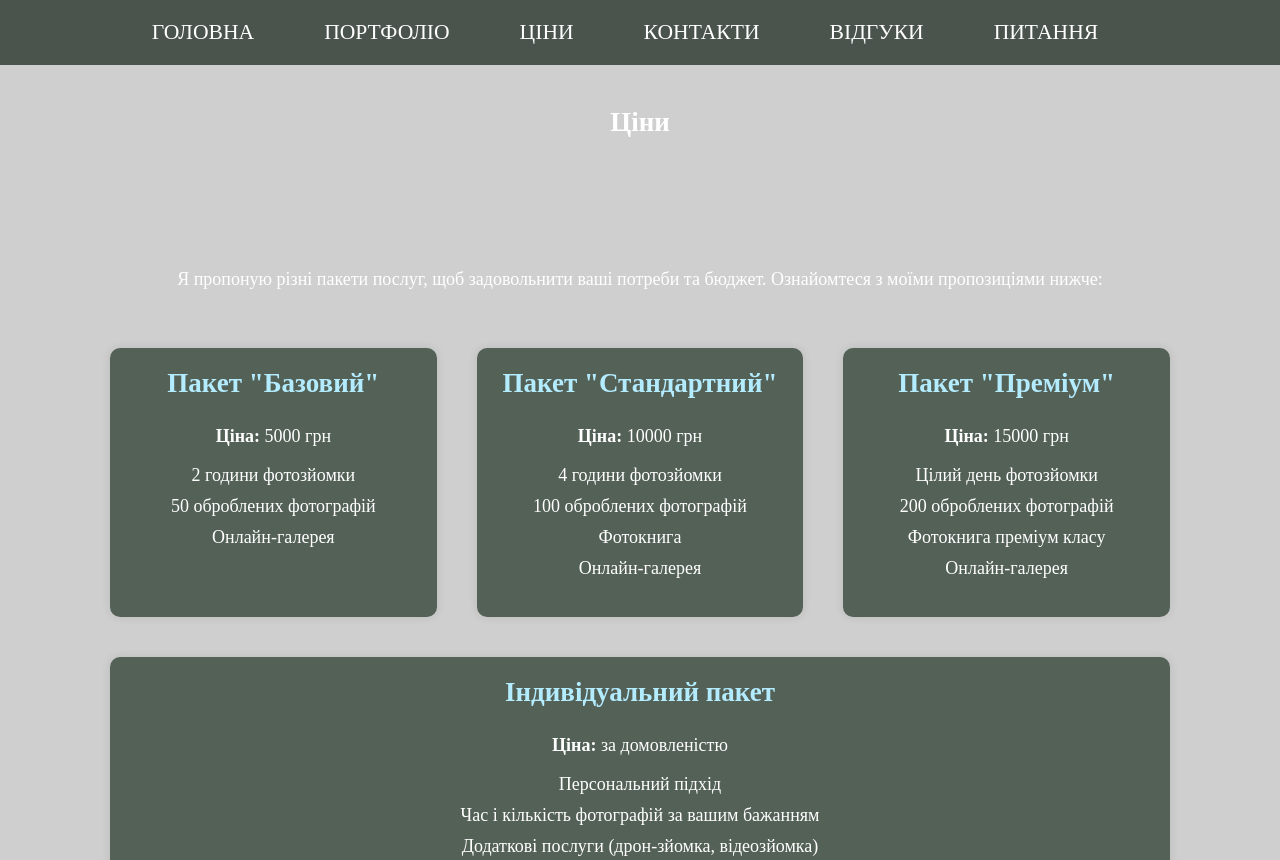
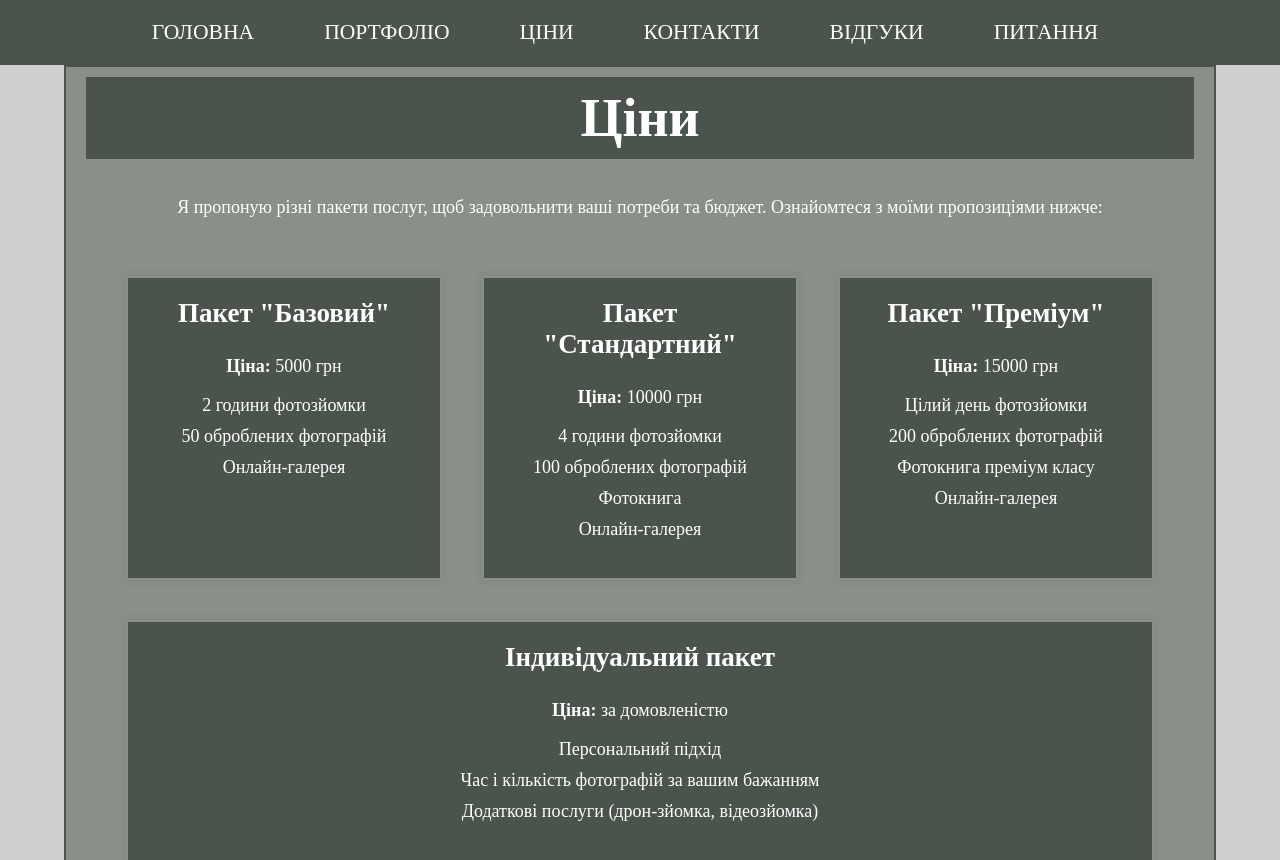
Before and after one commit to Zolton21/webdesign, a plain HTML site: page pricing.html in a window 1280 px wide. Shown: the top 860 px of the page. Drawn offline with Linux system fonts and the light colour scheme.

Commit message:
added animation for contacts and prices

```diff
--- a/contacts.css
+++ b/contacts.css
@@ -116,3 +116,13 @@ footer {
     color: #ffffff;
     box-sizing: border-box;
 }
+.container, .photo-gallery, footer {
+    opacity: 0; /* Спочатку приховуємо контент */
+    transform: translateY(20px); /* Піднімаємо контент на 20px */
+    transition: opacity 0.8s ease, transform 0.8s ease; /* Плавна анімація */
+}
+
+.container.show, .photo-gallery.show, footer.show {
+    opacity: 1;
+    transform: translateY(0);
+}
--- a/pricing.css
+++ b/pricing.css
@@ -1,7 +1,6 @@
 body {
     font-family: 'Times New Roman', Times, serif, cursive;
     background-color: #cfcfcf;
-    /*background-image: linear-gradient(to bottom, #cfcfcff5, #687e62e8); /* Градієнт фону */
     color: #1c2820c5;
     margin: 0;
     padding: 0;
@@ -12,17 +11,12 @@ body {
 }
 
 header {
-    text-align: center;
-    color: #1c2820c5;
-    padding: 20px;
-    font-family: 'Times New Roman', Times, serif; /* Додано шрифт Sofia */
-    background-color: #cfcfcf;
-    /*background-image: linear-gradient(to bottom, #cfcfcff5, #4A544C); /* Градієнт від кольору меню до сірого */
+    display: none; /* Сховати header, бо h2 перенесено */
 }
 
 nav {
     font-family: 'Times New Roman', Times, serif;
-    background-color: #4A544C; /* Оливковий колір фону для меню */
+    background-color: #4A544C;
     color: #ffffff;
     padding: 20px;
     width: 100%;
@@ -49,48 +43,42 @@ nav ul li a {
 
 nav ul li a:hover {
     text-decoration: underline;
-    color: #b4ecff; /* Підсвічування блакитним кольором при наведенні */
+    color: #b4ecff;
 }
+
 .container {
-    background-color: #cfcfcf;
-    width: 100%;
-    padding: 70px;
+    background-color: #8A8F8A; /* Новий фон між #4A544C та #cfcfcf */
+    width: 90%;
+    max-width: 1200px;
+    margin: 0 auto;
+    padding: 70px 20px;
     box-sizing: border-box;
+    border: 2px solid #4A544C;
     display: flex;
     flex-direction: column;
     align-items: center;
+    min-height: calc(100vh - 140px); /* Від nav до footer */
 }
-.contact-items {
-    display: flex;
-    justify-content: space-around;
+
+.container h2 {
+    color: #ffffff;
+    background-color: #4A544C;
+    font-size: 3em; /* Збільшений розмір тексту */
+    padding: 10px 20px;
+    border: none;
+    text-align: center;
     width: 100%;
-    flex-wrap: wrap;
+    margin: -60px 0 20px; /* Adjust to overlap container */
+    box-sizing: border-box;
 }
-.contact-item {
-    text-align: center;
-    margin: 20px;
-    flex: 1;
-    min-width: 200px;
-}
-.contact-item a {
-    display: block;
-    margin-top: 10px;
-    font-size: 1.5em;
-    color: #ffffff;
-    text-decoration: none;
-}
-.contact-item a::after {
-    content: '→';
-    display: inline-block;
-    margin-left: 10px;
-    color: #ffffff;
-}
+
 h1 {
     color: #1c2820c5;
     margin-bottom: 20px;
     text-align: center;
 }
-h2, p {
+
+p {
     color: #ffffff;
 }
 
@@ -99,20 +87,19 @@ h2, p {
     flex-wrap: wrap;
     justify-content: space-around;
     width: 100%;
-    max-width: 1200px;
     margin: 0 auto;
     padding: 20px;
     box-sizing: border-box;
 }
 
 .pricing-item {
-    background-color: #2f4134c5;
+    background-color: #4A544C;
     color: #ffffff;
     margin: 20px;
     padding: 20px;
-    border-radius: 10px;
+    border: 2px solid #8A8F8A;
     box-shadow: 0 0 10px rgba(0, 0, 0, 0.1);
-    flex: 1 1 calc(33% - 40px); /* Розміщення трьох блоків в ряд з відступами */
+    flex: 1 1 calc(33% - 40px);
     min-width: 250px;
     box-sizing: border-box;
     text-align: center;
@@ -121,7 +108,7 @@ h2, p {
 .pricing-item h3 {
     margin-top: 0;
     font-size: 1.5em;
-    color: #b4ecff;
+    color: #ffffff;
 }
 
 .pricing-item ul {
@@ -136,6 +123,7 @@ h2, p {
 .pricing-item p {
     margin: 10px 0;
 }
+
 footer {
     background-color: #2f4134c5;
     width: 100%;
--- a/pricing.html
+++ b/pricing.html
@@ -20,11 +20,9 @@
             <li><a href="question.html">ПИТАННЯ</a></li>
         </ul>
     </nav>
-    <header>
-        <h2>Ціни</h2>
-    </header>
     <main>
-        <section class="container">
+        <section class="container animate-on-load">
+            <h2>Ціни</h2>
             <p>Я пропоную різні пакети послуг, щоб задовольнити ваші потреби та бюджет. Ознайомтеся з моїми пропозиціями нижче:</p>
             <div class="pricing-table">
                 <div class="pricing-item">
@@ -70,8 +68,10 @@
         </section>
     </main>
 
-    <footer>
+    <footer class="footer animate-on-load">
         <p>&copy; 2024 STEFANIA PHOTOGRAPHER</p>
     </footer>
+
+    <script src="pricing.js"></script>
 </body>
 </html>
--- /dev/null
+++ b/pricing.js
@@ -0,0 +1,19 @@
+document.addEventListener('DOMContentLoaded', function() {
+    const elements = document.querySelectorAll('.animate-on-load');
+
+    elements.forEach(function(element) {
+        element.style.opacity = 0;
+        element.style.transform = 'translateY(20px)';
+    });
+
+    function fadeInElements() {
+        elements.forEach(function(element) {
+            element.style.transition = 'opacity 0.5s ease, transform 0.5s ease';
+            element.style.opacity = 1;
+            element.style.transform = 'translateY(0)';
+        });
+    }
+
+    // Викликаємо функцію fadeInElements() після короткої затримки (наприклад, 300 мс)
+    setTimeout(fadeInElements, 300);
+});
```
Also changed, not shown: contacts.html (+2 -0 lines), contacts.js (added, +19 -0 lines).
